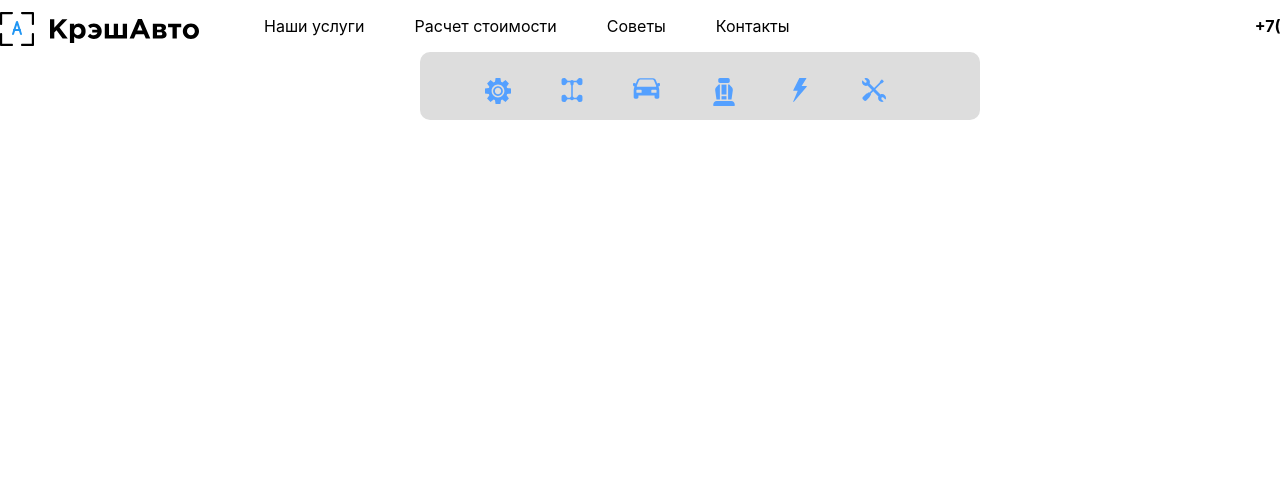
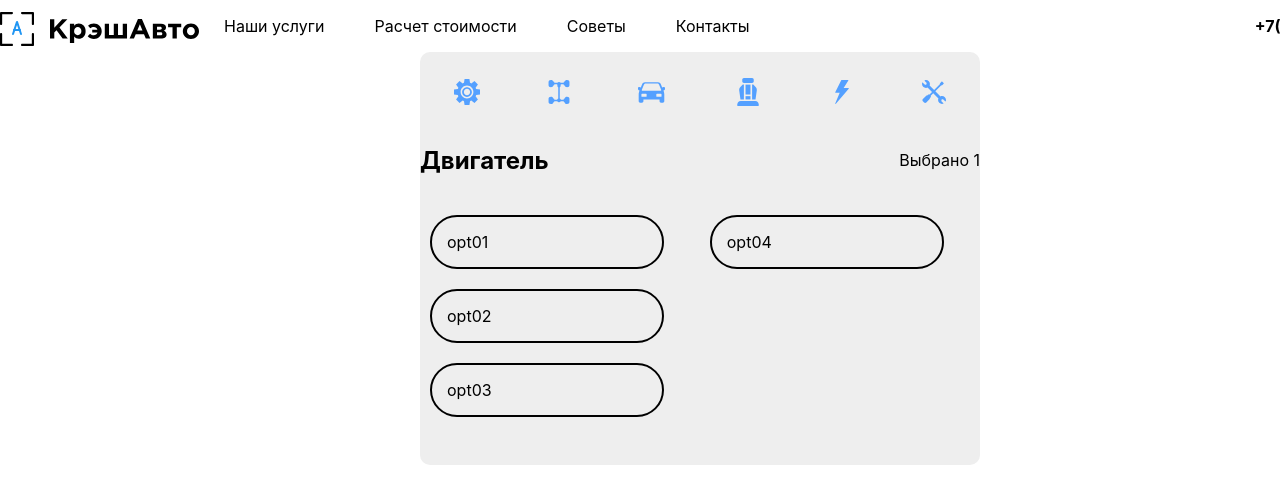
Before and after one commit to Vasteman/CrashAuto-React, a React (Create React App) app: page / in a window 1280 px wide. Shown: the top 504 px of the page. Built offline with nearby package versions, Linux system fonts and the light colour scheme; the HTML template or start-up script is replaced by a standard one.

Commit message:
Calculator styles

```diff
--- a/src/Calculator/CalcHeader/CalcHeader.css
+++ b/src/Calculator/CalcHeader/CalcHeader.css
@@ -0,0 +1,8 @@
+.calc-header {
+  display: flex;
+  align-items: center;
+  margin-bottom: 10px;
+}
+.flex-to-right {
+  margin-left: auto;
+}
--- a/src/Calculator/CalcHeader/CalcHeader.js
+++ b/src/Calculator/CalcHeader/CalcHeader.js
@@ -0,0 +1,14 @@
+import React from 'react';
+
+import './CalcHeader.css';
+
+const CalcHeader = ({ name }) => {
+  return (
+    <div className="calc-header clearfix">
+      <h2>{name}</h2>
+      <p className="flex-to-right">Выбрано <span>1</span></p>
+    </div>
+  )
+}
+
+export default CalcHeader;
--- /dev/null
+++ b/src/Calculator/Options/Option/option.css
@@ -0,0 +1,11 @@
+.option {
+  max-width: 200px;
+  padding: 15px;
+  border: 2px solid black;
+  border-radius: 30px;
+  margin: 10px;
+}
+
+.option:hover {
+  background-color: #ccc;
+}
--- /dev/null
+++ b/src/Calculator/Options/Option/option.js
@@ -0,0 +1,9 @@
+import React from 'react';
+
+import './option.css'
+
+const Option = ({name}) => {
+  return <div className="option">{name}</div>
+}
+
+export default Option
--- a/src/Calculator/Options/Options.css
+++ b/src/Calculator/Options/Options.css
@@ -0,0 +1,6 @@
+.calc-options {
+  display: flex;
+  flex-wrap: wrap;
+  flex-direction: column;
+  height: 250px;
+}
--- a/src/Calculator/Options/Options.js
+++ b/src/Calculator/Options/Options.js
@@ -0,0 +1,19 @@
+import React from 'react';
+import Option from './Option/option'
+
+import './Options.css'
+
+const Options = ({ options }) => {
+  const visibleOptions = options.map((opt) => {
+    return(
+      <Option key={opt} name={opt} />
+    )
+  })
+  return (
+    <div className="calc-options">
+      {visibleOptions}
+    </div>
+  )
+}
+
+export default Options
--- a/src/Calculator/calculator.css
+++ b/src/Calculator/calculator.css
@@ -1,5 +1,5 @@
 .calculator {
-  background-color: #ddd;
+  background-color: #eee;
   max-width: 40%;
   padding: 10px 0;
   border-radius: 10px;
--- a/src/Calculator/calculator.js
+++ b/src/Calculator/calculator.js
@@ -15,12 +15,16 @@ export default class Calculator extends Component {
 
   render() {
     const data = pagesData;
+    const {name} = data[this.state.page];
+    const options = pagesData.map((el) => {
+      return el.options;
+    })
 
     return (
       <div className="calculator clearfix">
         <Menu labels={data} />
-        {/* <CalcHeader /> */}
-        {/* <Options /> */}
+        <CalcHeader name={name}/>
+        <Options options={options[this.state.page]} />
 
       </div>
     )
--- a/src/Menu/menu.css
+++ b/src/Menu/menu.css
@@ -1,9 +1,24 @@
 ul {
   list-style: none;
-  margin-left: 25px;
+  padding: 0;
 }
 
 li {
   float: left;
+  padding: 0;
+}
+
+.header ul {
+  margin-left: 25px;
+}
+
+.header li {
   margin-right: 50px;
 }
+
+.calculator .menu {
+  display: flex;
+  flex-direction: row;
+  justify-content: space-around;
+  align-items: center;
+}
--- a/src/Menu/menu.js
+++ b/src/Menu/menu.js
@@ -13,7 +13,7 @@ const Menu = ({ labels }) => {
     )
   })
 
-  return <ul>{Tabs}</ul>
+  return <ul className="menu">{Tabs}</ul>
 }
 
 export default Menu;
```
